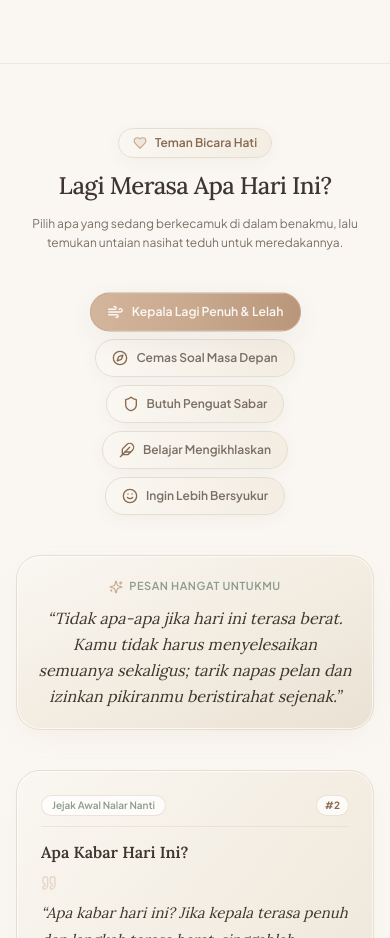
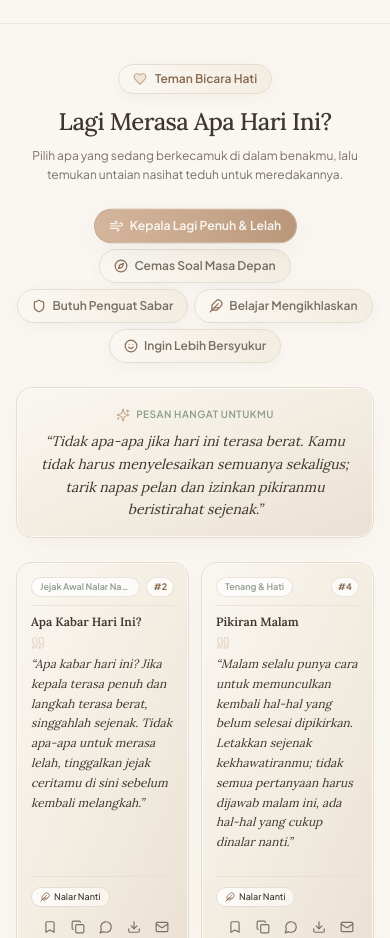
Before and after one commit to amascar23/nalar-nanti-web, a Next.js app: page / in a window 390 px wide. Shown: the part 1062-2000 px from the top of the page. Built offline with nearby package versions, Linux system fonts and the light colour scheme; no server answers.

Commit message:
Meringkas tampilan mobile beranda Nalar Nanti dengan tombol selengkapnya

```diff
--- a/src/components/AboutSection.tsx
+++ b/src/components/AboutSection.tsx
@@ -20,7 +20,7 @@ export default function AboutSection() {
   return (
     <section
       id="tentang"
-      className="py-16 sm:py-24 lg:py-28 bg-transparent border-t border-[#E5DDD0]/60 dark:border-[#3A332E]/60 relative overflow-hidden"
+      className="py-10 sm:py-16 md:py-20 lg:py-24 bg-transparent border-t border-[#E5DDD0]/60 dark:border-[#3A332E]/60 relative overflow-hidden"
     >
       <div className="max-w-5xl mx-auto px-4 sm:px-6 lg:px-8">
         {/* ========================================================================= */}
--- a/src/components/HeroSection.tsx
+++ b/src/components/HeroSection.tsx
@@ -86,7 +86,7 @@ export default function HeroSection({ quotes = QUOTES_DATA }: HeroSectionProps)
   return (
     <section
       id="beranda"
-      className="relative pt-24 pb-16 sm:pt-36 sm:pb-24 lg:pb-28 overflow-hidden bg-transparent"
+      className="relative pt-20 pb-10 sm:pt-32 sm:pb-16 md:pt-36 md:pb-24 lg:pb-28 overflow-hidden bg-transparent"
     >
       <div className="max-w-5xl mx-auto px-4 sm:px-6 lg:px-8 text-center">
         {/* Area Teks Hero */}
--- a/src/components/MoodGuideSection.tsx
+++ b/src/components/MoodGuideSection.tsx
@@ -131,17 +131,17 @@ export default function MoodGuideSection({ quotes = QUOTES_DATA }: MoodGuideSect
   return (
     <section
       id="suasana-hati"
-      className="py-16 sm:py-24 lg:py-28 bg-transparent border-t border-[#E5DDD0]/60 dark:border-[#3A332E]/60 relative overflow-hidden"
+      className="py-10 sm:py-16 md:py-20 lg:py-24 bg-transparent border-t border-[#E5DDD0]/60 dark:border-[#3A332E]/60 relative overflow-hidden"
     >
       <div className="max-w-5xl mx-auto px-4 sm:px-6 lg:px-8">
         {/* 1. Header Seksi */}
-        <div className="text-center max-w-xl mx-auto mb-10 sm:mb-12">
+        <div className="text-center max-w-xl mx-auto mb-6 sm:mb-10 md:mb-12">
           <div className="inline-flex items-center gap-2 px-3.5 py-1.5 rounded-full bg-gradient-to-r from-[#FAF7F2] to-[#F3EDE2] dark:from-[#26221F] dark:to-[#1E1B18] border border-[#E5DDD0] dark:border-[#3A332E] text-xs font-semibold text-[#886950] dark:text-[#C8A98E] mb-3 shadow-soft">
             <Heart className="w-3.5 h-3.5 text-[#C8A98E] fill-[#C8A98E]/20" />
             <span>Teman Bicara Hati</span>
           </div>
 
-          <h2 className="font-serif text-2xl sm:text-4xl font-medium text-[#3E362E] dark:text-[#EDE6DC] tracking-tight mb-3">
+          <h2 className="font-serif text-2xl sm:text-4xl font-medium text-[#3E362E] dark:text-[#EDE6DC] tracking-tight mb-2 sm:mb-3">
             Lagi Merasa Apa Hari Ini?
           </h2>
 
@@ -151,7 +151,7 @@ export default function MoodGuideSection({ quotes = QUOTES_DATA }: MoodGuideSect
         </div>
 
         {/* 2. Lima Pilihan Tombol Suasana Hati (Pill Buttons) */}
-        <div className="flex flex-wrap items-center justify-center gap-2 sm:gap-2.5 max-w-4xl mx-auto mb-10 sm:mb-12">
+        <div className="flex flex-wrap items-center justify-center gap-1.5 sm:gap-2.5 max-w-4xl mx-auto mb-6 sm:mb-10 md:mb-12">
           {MOOD_OPTIONS.map((mood) => {
             const Icon = mood.icon;
             const isActive = mood.id === selectedMoodId;
@@ -159,14 +159,14 @@ export default function MoodGuideSection({ quotes = QUOTES_DATA }: MoodGuideSect
               <button
                 key={mood.id}
                 onClick={() => setSelectedMoodId(mood.id)}
-                className={`inline-flex items-center gap-2 px-4 py-2.5 sm:px-5 sm:py-3 rounded-full text-xs sm:text-sm font-semibold transition-all active:scale-95 duration-200 ${
+                className={`inline-flex items-center gap-1.5 sm:gap-2 px-3.5 py-2 sm:px-5 sm:py-3 rounded-full text-xs sm:text-sm font-semibold transition-all active:scale-95 duration-200 ${
                   isActive
                     ? "bg-gradient-to-r from-[#D4B59D] via-[#C8A98E] to-[#B9967A] text-[#FAF7F2] border border-[#C8A98E] shadow-card scale-[1.02]"
                     : "bg-gradient-to-r from-[#FAF7F2] to-[#F3EDE2] dark:from-[#26221F] dark:to-[#1E1B18] text-[#7A6F64] dark:text-[#A89F94] border border-[#E5DDD0] dark:border-[#3A332E] hover:border-[#C8A98E]/70 hover:text-[#3E362E] dark:hover:text-[#EDE6DC] shadow-soft"
                 }`}
               >
                 <Icon
-                  className={`w-4 h-4 shrink-0 ${
+                  className={`w-3.5 h-3.5 sm:w-4 sm:h-4 shrink-0 ${
                     isActive ? "text-[#FAF7F2]" : "text-[#886950] dark:text-[#C8A98E]"
                   }`}
                 />
@@ -179,74 +179,76 @@ export default function MoodGuideSection({ quotes = QUOTES_DATA }: MoodGuideSect
         {/* 3. Kotak Sapaan Empatik yang Hangat */}
         <div
           key={activeMood.id}
-          className="p-5 sm:p-7 rounded-3xl bg-gradient-to-br from-[#FAF7F2] via-[#F3EDE2] to-[#EAE1D3] dark:from-[#26221F] dark:via-[#221E1B] dark:to-[#1C1917] border border-[#E5DDD0] dark:border-[#3A332E] ring-1 ring-inset ring-white/70 dark:ring-white/5 shadow-[0_10px_30px_-10px_rgba(200,169,142,0.18)] dark:shadow-none mb-10 sm:mb-14 text-center max-w-2xl mx-auto relative overflow-hidden animate-fadeIn"
+          className="p-4 sm:p-7 rounded-2xl sm:rounded-3xl bg-gradient-to-br from-[#FAF7F2] via-[#F3EDE2] to-[#EAE1D3] dark:from-[#26221F] dark:via-[#221E1B] dark:to-[#1C1917] border border-[#E5DDD0] dark:border-[#3A332E] ring-1 ring-inset ring-white/70 dark:ring-white/5 shadow-[0_10px_30px_-10px_rgba(200,169,142,0.18)] dark:shadow-none mb-6 sm:mb-10 md:mb-14 text-center max-w-2xl mx-auto relative overflow-hidden animate-fadeIn"
         >
-          <div className="inline-flex items-center gap-1.5 text-[11px] sm:text-xs font-semibold uppercase tracking-wider text-[#8E9B8E] mb-2.5">
+          <div className="inline-flex items-center gap-1.5 text-[10px] sm:text-xs font-semibold uppercase tracking-wider text-[#8E9B8E] mb-2 sm:mb-2.5">
             <Sparkles className="w-3.5 h-3.5 text-[#C8A98E]" />
             <span>Pesan Hangat untukmu</span>
           </div>
-          <p className="font-serif italic text-base sm:text-lg text-[#3E362E] dark:text-[#EDE6DC] leading-relaxed max-w-xl mx-auto">
+          <p className="font-serif italic text-sm sm:text-lg text-[#3E362E] dark:text-[#EDE6DC] leading-relaxed max-w-xl mx-auto">
             “{activeMood.empathyMessage}”
           </p>
         </div>
 
-        {/* 4. Tiga Kartu Kutipan Rekomendasi (Proporsional, Bersih, & Nyaman Dibaca) */}
-        <div className="grid grid-cols-1 md:grid-cols-3 gap-6 sm:gap-7 lg:gap-8">
-          {recommendedQuotes.map((quote) => (
+        {/* 4. Tiga Kartu Kutipan Rekomendasi (Grid 2 Kolom di HP & 3 Kolom di Laptop) */}
+        <div className="grid grid-cols-2 md:grid-cols-3 gap-3 sm:gap-6 lg:gap-8">
+          {recommendedQuotes.map((quote, idx) => (
             <div
               key={quote.id}
-              className="bg-gradient-to-br from-[#FAF7F2] via-[#F3EDE2] to-[#EAE1D3] dark:from-[#26221F] dark:via-[#221E1B] dark:to-[#1C1917] border border-[#E5DDD0] dark:border-[#3A332E] ring-1 ring-inset ring-white/70 dark:ring-white/5 rounded-3xl p-6 sm:p-7 shadow-[0_8px_24px_-8px_rgba(200,169,142,0.16)] dark:shadow-none hover:-translate-y-1 hover:shadow-[0_16px_36px_-8px_rgba(200,169,142,0.26)] transition-all duration-300 flex flex-col justify-between h-full group"
+              className={`bg-gradient-to-br from-[#FAF7F2] via-[#F3EDE2] to-[#EAE1D3] dark:from-[#26221F] dark:via-[#221E1B] dark:to-[#1C1917] border border-[#E5DDD0] dark:border-[#3A332E] ring-1 ring-inset ring-white/70 dark:ring-white/5 rounded-2xl sm:rounded-3xl p-3.5 sm:p-6 md:p-7 shadow-[0_8px_24px_-8px_rgba(200,169,142,0.16)] dark:shadow-none hover:-translate-y-1 hover:shadow-[0_16px_36px_-8px_rgba(200,169,142,0.26)] transition-all duration-300 flex flex-col justify-between h-full group ${
+                idx === 2 ? "col-span-2 md:col-span-1" : ""
+              }`}
             >
               {/* Bagian Atas & Tengah */}
               <div className="flex-1 flex flex-col">
                 {/* Header Kartu: Kategori & Nomor Urut */}
-                <div className="flex items-center justify-between gap-2 mb-3.5 pb-2.5 border-b border-[#E5DDD0]/70 dark:border-[#3A332E]">
-                  <span className="text-[10px] sm:text-[11px] font-semibold px-2.5 py-0.5 rounded-full bg-white/75 dark:bg-[#1C1917]/80 backdrop-blur-sm border border-[#E5DDD0]/80 dark:border-[#3A332E] text-[#8E9B8E] whitespace-nowrap shadow-xs">
+                <div className="flex items-center justify-between gap-1.5 sm:gap-2 mb-2 sm:mb-3.5 pb-2 border-b border-[#E5DDD0]/70 dark:border-[#3A332E]">
+                  <span className="text-[9px] sm:text-[11px] font-semibold px-2 py-0.5 rounded-full bg-white/75 dark:bg-[#1C1917]/80 backdrop-blur-sm border border-[#E5DDD0]/80 dark:border-[#3A332E] text-[#8E9B8E] whitespace-nowrap shadow-xs truncate">
                     {quote.category}
                   </span>
-                  <span className="text-[10px] sm:text-[11px] font-bold text-[#886950] dark:text-[#C8A98E] bg-white/75 dark:bg-[#1C1917]/80 backdrop-blur-sm px-2 py-0.5 rounded-full border border-[#E5DDD0]/80 dark:border-[#3A332E] whitespace-nowrap shadow-xs">
+                  <span className="text-[9px] sm:text-[11px] font-bold text-[#886950] dark:text-[#C8A98E] bg-white/75 dark:bg-[#1C1917]/80 backdrop-blur-sm px-1.5 sm:px-2 py-0.5 rounded-full border border-[#E5DDD0]/80 dark:border-[#3A332E] whitespace-nowrap shadow-xs">
                     #{quote.orderNumber || quote.id}
                   </span>
                 </div>
 
                 {/* Judul Tema Kartu */}
-                <h3 className="font-serif text-base sm:text-lg font-semibold text-[#3E362E] dark:text-[#EDE6DC] mb-3 group-hover:text-[#886950] dark:group-hover:text-[#C8A98E] transition-colors leading-snug">
+                <h3 className="font-serif text-xs sm:text-base font-semibold text-[#3E362E] dark:text-[#EDE6DC] mb-1.5 sm:mb-3 group-hover:text-[#886950] dark:group-hover:text-[#C8A98E] transition-colors leading-snug">
                   {quote.themeTitle}
                 </h3>
 
                 {/* Teks Kutipan Utama */}
-                <div className="relative mb-5 flex-1">
-                  <QuoteIcon className="w-4 h-4 sm:w-5 sm:h-5 text-[#C8A98E]/40 mb-2 group-hover:text-[#C8A98E] transition-colors" />
-                  <p className="font-serif italic text-[15px] sm:text-[17px] leading-[1.8] text-[#3E362E] dark:text-[#EDE6DC]">
+                <div className="relative mb-3 sm:mb-5 flex-1">
+                  <QuoteIcon className="w-3.5 h-3.5 sm:w-5 sm:h-5 text-[#C8A98E]/40 mb-1 sm:mb-2 group-hover:text-[#C8A98E] transition-colors" />
+                  <p className="font-serif italic text-xs sm:text-[16px] leading-[1.65] sm:leading-[1.8] text-[#3E362E] dark:text-[#EDE6DC]">
                     “{quote.quote}”
                   </p>
                 </div>
               </div>
 
               {/* Bagian Bawah: Sumber Penulis & Tombol Aksi Lengkap (Tidak Terpotong) */}
-              <div className="mt-5 pt-3.5 border-t border-[#E5DDD0]/70 dark:border-[#3A332E] flex flex-col gap-2.5">
+              <div className="mt-3 sm:mt-5 pt-2.5 sm:pt-3.5 border-t border-[#E5DDD0]/70 dark:border-[#3A332E] flex flex-col gap-2">
                 {/* Baris 1: Sumber Kutipan (Jelas & Utuh) */}
-                <div className="flex items-center justify-between gap-2 min-w-0">
-                  <span className="inline-flex items-center gap-1.5 text-[11px] sm:text-xs font-sans font-medium px-2.5 py-1 rounded-full bg-gradient-to-r from-white/80 to-[#FAF7F2]/80 dark:from-[#322C27] dark:to-[#26221F] text-[#3E362E] dark:text-[#EDE6DC] border border-[#E5DDD0] dark:border-[#443C36] shadow-xs shrink-0 max-w-full">
-                    <Feather className="w-3 h-3 text-[#886950] dark:text-[#C8A98E] shrink-0" />
+                <div className="flex items-center justify-between gap-1.5 min-w-0">
+                  <span className="inline-flex items-center gap-1 text-[9px] sm:text-xs font-sans font-medium px-2 py-0.5 sm:px-2.5 sm:py-1 rounded-full bg-gradient-to-r from-white/80 to-[#FAF7F2]/80 dark:from-[#322C27] dark:to-[#26221F] text-[#3E362E] dark:text-[#EDE6DC] border border-[#E5DDD0] dark:border-[#443C36] shadow-xs shrink-0 max-w-full">
+                    <Feather className="w-2.5 h-2.5 sm:w-3 sm:h-3 text-[#886950] dark:text-[#C8A98E] shrink-0" />
                     <span className="truncate">{quote.source}</span>
                   </span>
                 </div>
 
                 {/* Baris 2: Tombol Aksi Lengkap (Lega & Nyaman Diklik) */}
-                <div className="flex items-center justify-end gap-1.5 sm:gap-2">
+                <div className="flex items-center justify-end gap-1 sm:gap-1.5">
                   {/* 1. Simpan (Saku Hati) */}
                   <button
                     onClick={() => toggleSave(quote.id)}
                     title={isSaved(quote.id) ? "Hapus dari Saku Hati" : "Simpan ke Saku Hati"}
                     aria-label={isSaved(quote.id) ? "Hapus dari Saku Hati" : "Simpan ke Saku Hati"}
-                    className={`w-8 h-8 rounded-lg flex items-center justify-center transition-all active:scale-95 ${
+                    className={`w-6 h-6 sm:w-8 sm:h-8 rounded-lg flex items-center justify-center transition-all active:scale-95 ${
                       isSaved(quote.id)
                         ? "text-[#C8A98E] bg-[#FAF7F2] dark:bg-[#1C1917] shadow-xs"
                         : "text-[#7A6F64] dark:text-[#A89F94] hover:text-[#3E362E] dark:hover:text-[#EDE6DC] hover:bg-[#EAE1D3]/70 dark:hover:bg-[#3A332E]/70"
                     }`}
                   >
-                    <Bookmark className={`w-4 h-4 ${isSaved(quote.id) ? "fill-[#C8A98E]" : ""}`} />
+                    <Bookmark className={`w-3.5 h-3.5 sm:w-4 sm:h-4 ${isSaved(quote.id) ? "fill-[#C8A98E]" : ""}`} />
                   </button>
 
                   {/* 2. Salin */}
@@ -254,12 +256,12 @@ export default function MoodGuideSection({ quotes = QUOTES_DATA }: MoodGuideSect
                     onClick={() => handleCopy(quote)}
                     title="Salin Kutipan"
                     aria-label="Salin Kutipan"
-                    className="w-8 h-8 rounded-lg flex items-center justify-center text-[#7A6F64] dark:text-[#A89F94] hover:text-[#3E362E] dark:hover:text-[#EDE6DC] hover:bg-[#EAE1D3]/70 dark:hover:bg-[#3A332E]/70 transition-all active:scale-95"
+                    className="w-6 h-6 sm:w-8 sm:h-8 rounded-lg flex items-center justify-center text-[#7A6F64] dark:text-[#A89F94] hover:text-[#3E362E] dark:hover:text-[#EDE6DC] hover:bg-[#EAE1D3]/70 dark:hover:bg-[#3A332E]/70 transition-all active:scale-95"
                   >
                     {copiedId === quote.id ? (
-                      <Check className="w-4 h-4 text-[#8E9B8E]" />
+                      <Check className="w-3.5 h-3.5 sm:w-4 sm:h-4 text-[#8E9B8E]" />
                     ) : (
-                      <Copy className="w-4 h-4" />
+                      <Copy className="w-3.5 h-3.5 sm:w-4 sm:h-4" />
                     )}
                   </button>
 
@@ -268,9 +270,9 @@ export default function MoodGuideSection({ quotes = QUOTES_DATA }: MoodGuideSect
                     onClick={() => handleShareWa(quote)}
                     title="Bagikan ke WhatsApp"
                     aria-label="Bagikan ke WhatsApp"
-                    className="w-8 h-8 rounded-lg flex items-center justify-center text-[#7A6F64] dark:text-[#A89F94] hover:text-[#3E362E] dark:hover:text-[#EDE6DC] hover:bg-[#EAE1D3]/70 dark:hover:bg-[#3A332E]/70 transition-all active:scale-95"
+                    className="w-6 h-6 sm:w-8 sm:h-8 rounded-lg flex items-center justify-center text-[#7A6F64] dark:text-[#A89F94] hover:text-[#3E362E] dark:hover:text-[#EDE6DC] hover:bg-[#EAE1D3]/70 dark:hover:bg-[#3A332E]/70 transition-all active:scale-95"
                   >
-                    <MessageCircle className="w-4 h-4" />
+                    <MessageCircle className="w-3.5 h-3.5 sm:w-4 sm:h-4" />
                   </button>
 
                   {/* 4. Unduh Gambar 9:16 */}
@@ -279,12 +281,12 @@ export default function MoodGuideSection({ quotes = QUOTES_DATA }: MoodGuideSect
                     disabled={downloadingId === quote.id}
                     title="Simpan Gambar 9:16"
                     aria-label="Simpan Gambar 9:16"
-                    className="w-8 h-8 rounded-lg flex items-center justify-center text-[#7A6F64] dark:text-[#A89F94] hover:text-[#3E362E] dark:hover:text-[#EDE6DC] hover:bg-[#EAE1D3]/70 dark:hover:bg-[#3A332E]/70 transition-all active:scale-95 disabled:opacity-50"
+                    className="w-6 h-6 sm:w-8 sm:h-8 rounded-lg flex items-center justify-center text-[#7A6F64] dark:text-[#A89F94] hover:text-[#3E362E] dark:hover:text-[#EDE6DC] hover:bg-[#EAE1D3]/70 dark:hover:bg-[#3A332E]/70 transition-all active:scale-95 disabled:opacity-50"
                   >
                     {downloadingId === quote.id ? (
-                      <Loader2 className="w-4 h-4 animate-spin text-[#C8A98E]" />
+                      <Loader2 className="w-3.5 h-3.5 sm:w-4 sm:h-4 animate-spin text-[#C8A98E]" />
                     ) : (
-                      <Download className="w-4 h-4" />
+                      <Download className="w-3.5 h-3.5 sm:w-4 sm:h-4" />
                     )}
                   </button>
 
@@ -293,9 +295,9 @@ export default function MoodGuideSection({ quotes = QUOTES_DATA }: MoodGuideSect
                     onClick={() => setEnvelopeQuote(quote)}
                     title="Kirim Amplop Pengingat"
                     aria-label="Kirim Amplop Pengingat"
-                    className="w-8 h-8 rounded-lg flex items-center justify-center text-[#7A6F64] dark:text-[#A89F94] hover:text-[#C8A98E] hover:bg-[#EAE1D3]/70 dark:hover:bg-[#3A332E]/70 transition-all active:scale-95"
+                    className="w-6 h-6 sm:w-8 sm:h-8 rounded-lg flex items-center justify-center text-[#7A6F64] dark:text-[#A89F94] hover:text-[#C8A98E] hover:bg-[#EAE1D3]/70 dark:hover:bg-[#3A332E]/70 transition-all active:scale-95"
                   >
-                    <Mail className="w-4 h-4" />
+                    <Mail className="w-3.5 h-3.5 sm:w-4 sm:h-4" />
                   </button>
                 </div>
               </div>
```
Also changed, not shown: src/components/PersonalSpaceSection.tsx (+40 -3 lines), src/components/QuoteSection.tsx (+8 -7 lines), src/components/RandomQuoteGenerator.tsx (+16 -3 lines), src/components/RequestSection.tsx (+40 -3 lines).
